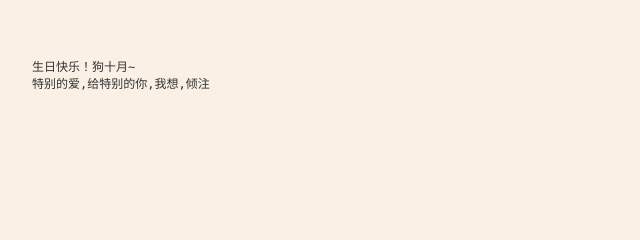
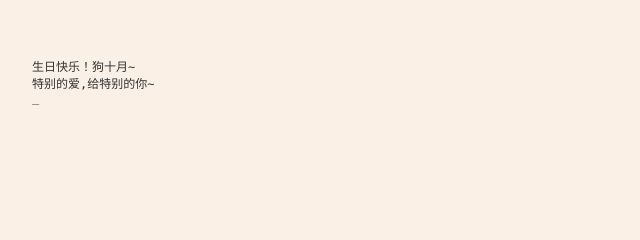
Before and after one commit to ADGuys/Happy-Birthday, a plain HTML site: page index.html in a window 1280 px wide. Shown: the part 106-346 px from the top of the page, 53-693 px from the left. Drawn offline with Linux system fonts and the light colour scheme.

Commit message:
Update index.html
easy

```diff
--- a/index.html
+++ b/index.html
@@ -20,7 +20,7 @@
 		<div id="content">
 			<div id="code">
 				<span >生日快乐！狗十月~</span><br />
-				<span /><span  >特别的爱,给特别的你,我想,倾注了自己的心血的礼物，也许就是最好的礼物把~so,我写了这个。</span><br />
+				<span /><span  >特别的爱,给特别的你~</span><br />
 				<span  /><span  >不知不觉，我们已经一起走过了将近两年的时间</span><br />
 				<span  /><span  >这两年</span><br />
 				<span  /><span  >你从一个稚气脱俗的女大学生，变成了一个勇于奉献自己的女教师。</span><br />
```
